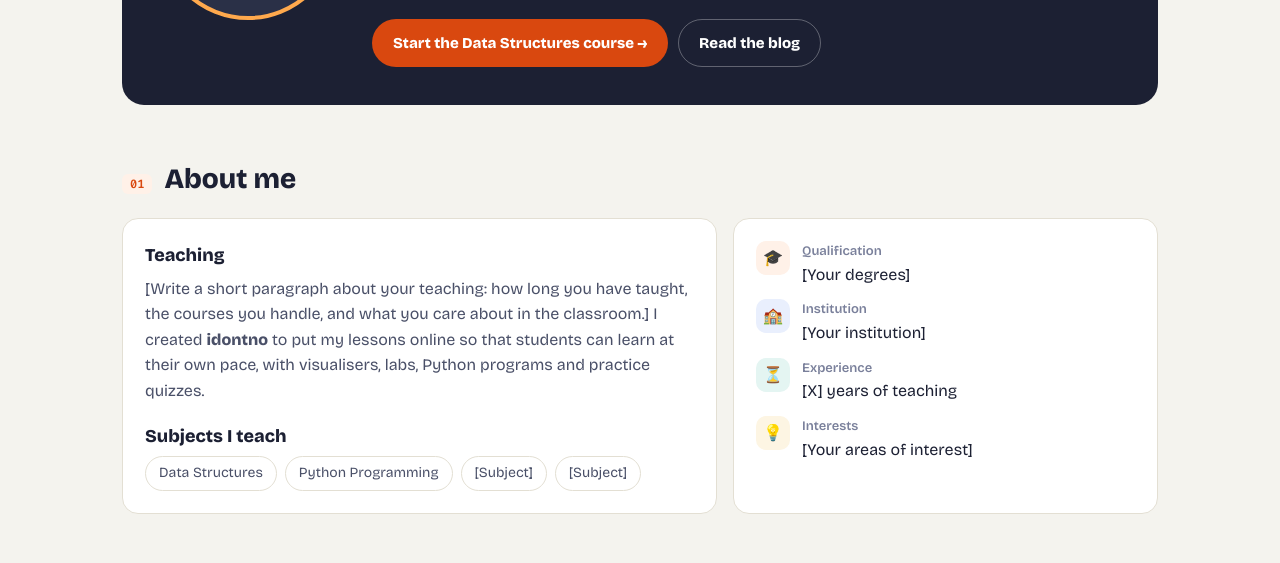
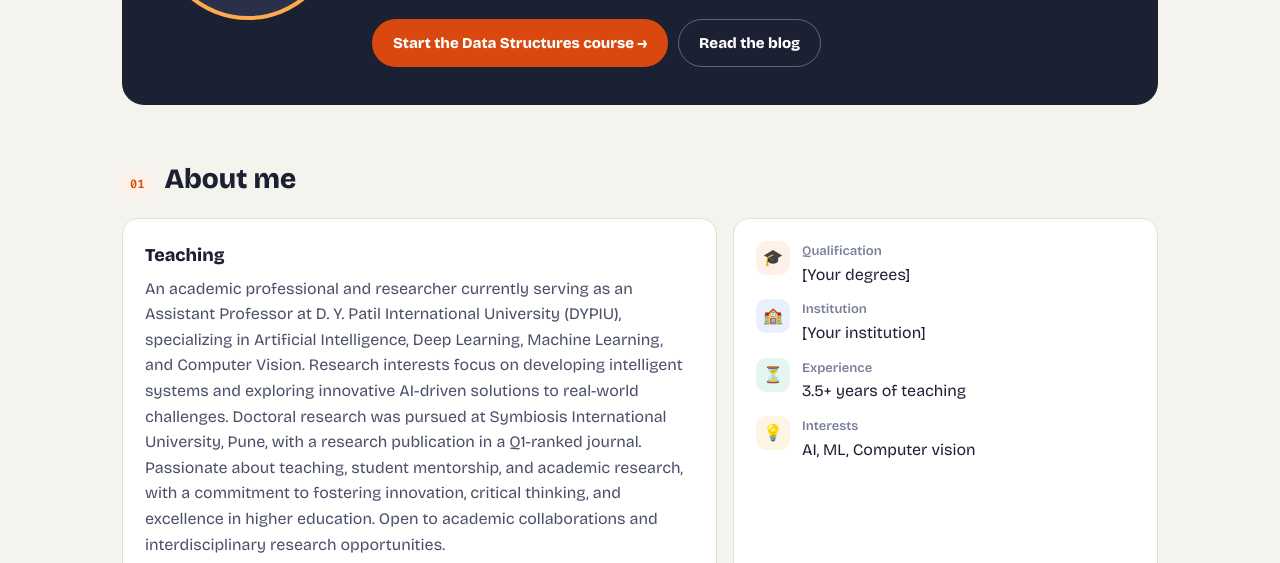
Before and after one commit to i-dontno/idontno_data_structure, a plain HTML site: page index.html in a window 1280 px wide. Shown: the part 351-914 px from the top of the page. Drawn offline with nearby package versions, Linux system fonts and the light colour scheme.

Commit message:
Revise teaching details and update subjects taught
Updated teaching paragraph and subjects taught. Added experience and interests to the facts section.

```diff
--- a/index.html
+++ b/index.html
@@ -149,16 +149,14 @@ footer .wrap{display:flex;flex-wrap:wrap;gap:8px 18px;justify-content:space-betw
       <div class="card">
         <h3>Teaching</h3>
         <!-- EDIT: replace with your own paragraph -->
-        <p>[Write a short paragraph about your teaching: how long you have taught, the courses you handle,
-          and what you care about in the classroom.] I created <b>idontno</b> to put my lessons online so that
-          students can learn at their own pace, with visualisers, labs, Python programs and practice quizzes.</p>
+        <p>An academic professional and researcher currently serving as an Assistant Professor at D. Y. Patil International University (DYPIU), specializing in Artificial Intelligence, Deep Learning, Machine Learning, and Computer Vision. Research interests focus on developing intelligent systems and exploring innovative AI-driven solutions to real-world challenges. Doctoral research was pursued at Symbiosis International University, Pune, with a research publication in a Q1-ranked journal. Passionate about teaching, student mentorship, and academic research, with a commitment to fostering innovation, critical thinking, and excellence in higher education. Open to academic collaborations and interdisciplinary research opportunities.</p>
         <h3 style="margin-top:18px">Subjects I teach</h3>
         <!-- EDIT: add or remove subjects -->
         <div class="chips">
           <span class="chip">Data Structures</span>
           <span class="chip">Python Programming</span>
-          <span class="chip">[Subject]</span>
-          <span class="chip">[Subject]</span>
+          <span class="chip">Computer Vision</span>
+          <span class="chip">JAVA</span>
         </div>
       </div>
       <div class="card">
@@ -166,8 +164,8 @@ footer .wrap{display:flex;flex-wrap:wrap;gap:8px 18px;justify-content:space-betw
           <!-- EDIT: fill in or delete any row -->
           <li><span class="ic" style="background:var(--acc-soft)">🎓</span><span><b>Qualification</b>[Your degrees]</span></li>
           <li><span class="ic" style="background:var(--blue-soft)">🏫</span><span><b>Institution</b>[Your institution]</span></li>
-          <li><span class="ic" style="background:var(--teal-soft)">⏳</span><span><b>Experience</b>[X] years of teaching</span></li>
-          <li><span class="ic" style="background:var(--gold-soft)">💡</span><span><b>Interests</b>[Your areas of interest]</span></li>
+          <li><span class="ic" style="background:var(--teal-soft)">⏳</span><span><b>Experience</b>3.5+ years of teaching</span></li>
+          <li><span class="ic" style="background:var(--gold-soft)">💡</span><span><b>Interests</b>AI, ML, Computer vision</span></li>
         </ul>
       </div>
     </div>
@@ -229,6 +227,8 @@ footer .wrap{display:flex;flex-wrap:wrap;gap:8px 18px;justify-content:space-betw
         <a href="https://www.linkedin.com/in/abhijeet-jadhav-828923132/" target="_blank" rel="noopener"><svg viewBox="0 0 24 24"><rect x="3" y="3" width="18" height="18" rx="3"/><path d="M8 10v7M8 7v.01M12 17v-4a2 2 0 0 1 4 0v4M12 10v7"/></svg>LinkedIn</a>
         <a href="#" target="_blank" rel="noopener"><svg viewBox="0 0 24 24"><path d="M9 19c-4 1.5-4-2-6-2.5M15 21v-3.5a3 3 0 0 0-.9-2.3c3-.3 6-1.5 6-6.5a5 5 0 0 0-1.4-3.5 4.6 4.6 0 0 0-.1-3.5s-1.1-.3-3.6 1.4a12.4 12.4 0 0 0-6.5 0C6 1.4 4.9 1.7 4.9 1.7a4.6 4.6 0 0 0-.1 3.5A5 5 0 0 0 3.4 8.7c0 5 3 6.2 6 6.5a3 3 0 0 0-.9 2.3V21"/></svg>GitHub</a>
         <a href="#" target="_blank" rel="noopener"><svg viewBox="0 0 24 24"><rect x="2" y="5" width="20" height="14" rx="4"/><path d="M10 9l5 3-5 3z"/></svg>YouTube</a>
+        <a href="https://scholar.google.com/citations?user=jKoTewoAAAAJ&hl=en&oi=ao" target="_blank" rel="noopener"><svg viewBox="0 0 24 24"><path d="M2 9l10-5 10 5-10 5z"/><path d="M6 11v5c0 1.7 2.7 3 6 3s6-1.3 6-3v-5"/><path d="M22 9v6"/></svg>Google Scholar</a>
+        <!-- <a href="https://www.scopus.com/authid/detail.uri?authorId=YOUR_SCOPUS_ID" target="_blank" rel="noopener"><svg viewBox="0 0 24 24"><path d="M14 3H6a2 2 0 0 0-2 2v14a2 2 0 0 0 2 2h12a2 2 0 0 0 2-2V9z"/><path d="M14 3v6h6"/><circle cx="11" cy="14" r="2.5"/><path d="M13 16l2.5 2.5"/></svg>Scopus</a> -->
       </div>
     </div>
   </section>
```
